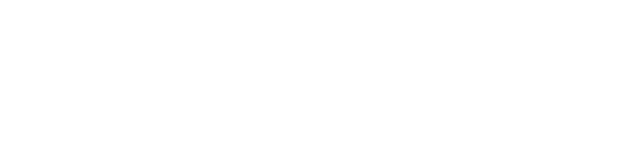
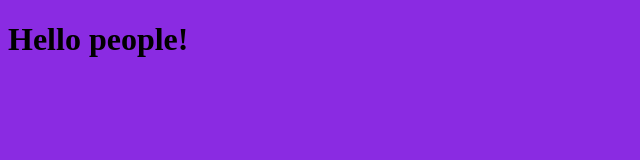
Before and after one commit to Elias0902/practica, a plain HTML site: page index.html in a window 1280 px wide. Shown: the whole page, without its empty margins (0-640 px from the left). Drawn offline with Linux system fonts and the light colour scheme; files that its build step writes are made by us from their sources.

Commit message:
Parrafo y fondo

```diff
--- /dev/null
+++ b/css/style.css
@@ -0,0 +1,3 @@
+body{
+    background-color: blueviolet;
+}
--- a/index.html
+++ b/index.html
@@ -3,9 +3,11 @@
 <head>
     <meta charset="UTF-8">
     <meta name="viewport" content="width=device-width, initial-scale=1.0">
+    <link rel="stylesheet" href="style.css" type="">
     <title>Inventary</title>
 </head>
 <body>
+    <h1>Hello people!</h1>
 
 </body>
 </html>
```
Also changed, not shown: js/javascript.js (added).
